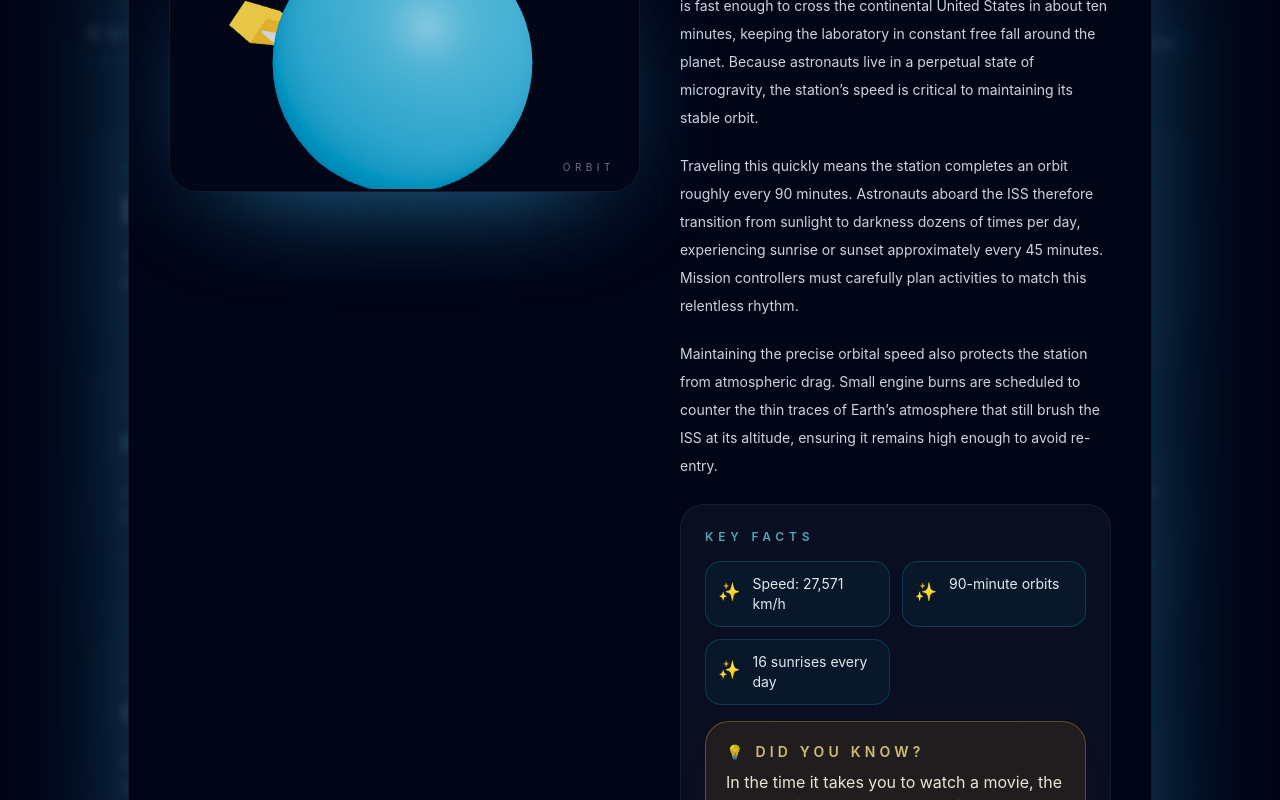
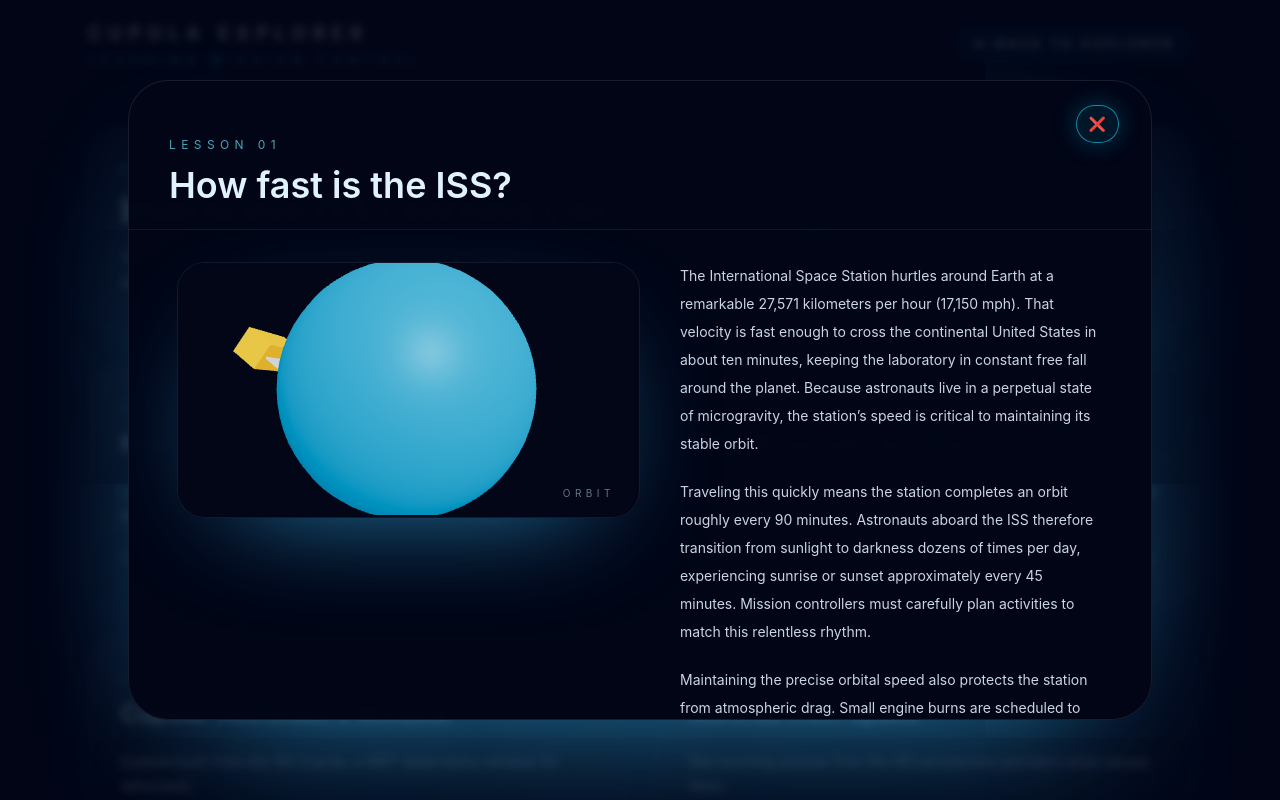
Before and after one commit to hbrbou66/Cupola-Explorer, a React (Vite) app: page /education in a window 1280 px wide. Both pictures are taken after a click on the button 356 px from the left and 486 px from the top of the page. Shown: the top 800 px of the page. Built offline with nearby package versions, Linux system fonts and the light colour scheme.

Commit message:
Make lesson modal scrollable with fixed header and footer

```diff
--- a/src/index.css
+++ b/src/index.css
@@ -58,3 +58,24 @@ a {
     @apply pointer-events-none absolute inset-0 -z-10 rounded-3xl border border-slate-800/60 bg-slate-900/40 backdrop-blur;
   }
 }
+
+.scrollable-modal {
+  overflow-y: auto;
+  scroll-behavior: smooth;
+  scrollbar-width: thin;
+  scrollbar-color: rgba(14, 165, 233, 0.5) transparent;
+}
+
+.scrollable-modal::-webkit-scrollbar {
+  width: 6px;
+}
+
+.scrollable-modal::-webkit-scrollbar-thumb {
+  background: rgba(0, 200, 255, 0.5);
+  border-radius: 6px;
+  box-shadow: 0 0 12px rgba(45, 212, 191, 0.35);
+}
+
+.scrollable-modal::-webkit-scrollbar-thumb:hover {
+  background: rgba(0, 200, 255, 0.8);
+}
--- a/src/pages/EducationPage.tsx
+++ b/src/pages/EducationPage.tsx
@@ -252,11 +252,12 @@ const EducationPage = () => {
               role="dialog"
               aria-modal="true"
               aria-labelledby="selected-lesson-title"
-              className="relative z-10 flex w-full max-w-5xl flex-col overflow-hidden rounded-[2.5rem] border border-slate-800/70 bg-slate-950/95 shadow-[0_55px_160px_-80px_rgba(56,189,248,1)]"
+              className="relative z-10 flex h-[95vh] w-[95vw] max-w-6xl flex-col overflow-hidden rounded-[2.5rem] border border-slate-800/70 bg-slate-950/95 shadow-[0_55px_160px_-80px_rgba(56,189,248,1)] sm:h-[85vh] sm:w-[85vw] lg:h-[80vh] lg:w-[80vw]"
               variants={modalVariants}
               onClick={(event) => event.stopPropagation()}
             >
-              <div className="relative flex flex-col gap-6 px-10 pb-10 pt-12 sm:pt-14">
+              <div className="flex h-full flex-col">
+                <header className="relative flex flex-col gap-3 border-b border-slate-800/50 px-10 pb-6 pt-12 sm:pt-14">
                   <button
                     type="button"
                     onClick={handleLessonClose}
@@ -268,26 +269,53 @@ const EducationPage = () => {
                   <AnimatePresence mode="wait" custom={navigationDirection}>
                     <motion.div
                       key={selectedLesson.id}
-                    className="flex flex-col gap-10"
                       variants={contentVariants}
                       initial="enter"
                       animate="center"
                       exit="exit"
                       custom={navigationDirection}
+                      className="flex flex-col gap-3"
                     >
-                    <header className="flex flex-col gap-3">
                       <p className="text-xs uppercase tracking-[0.45em] text-cyan-300/70">
                         Lesson {selectedLesson.id.toString().padStart(2, '0')}
                       </p>
                       <h3 id="selected-lesson-title" className="text-3xl font-semibold text-sky-100 sm:text-4xl">
                         {selectedLesson.title}
                       </h3>
+                    </motion.div>
+                  </AnimatePresence>
                 </header>
-                    <div className="flex flex-col gap-10 lg:flex-row">
-                      <div className="lg:w-1/2">
+                <AnimatePresence mode="wait" custom={navigationDirection}>
+                  <motion.div
+                    key={`${selectedLesson.id}-content`}
+                    variants={contentVariants}
+                    initial="enter"
+                    animate="center"
+                    exit="exit"
+                    custom={navigationDirection}
+                    className="flex flex-1 flex-col"
+                  >
+                    <div className="scrollable-modal flex-1 space-y-10 overflow-y-auto px-10 py-8 sm:px-12">
+                      <motion.div
+                        initial={{ opacity: 0, y: 20 }}
+                        animate={{ opacity: 1, y: 0 }}
+                        transition={{ delay: 0.1, duration: 0.3, ease: [0.16, 1, 0.3, 1] }}
+                        className="flex flex-col gap-10 lg:flex-row"
+                      >
+                        <motion.div
+                          initial={{ opacity: 0, y: 20 }}
+                          animate={{ opacity: 1, y: 0 }}
+                          transition={{ delay: 0.15, duration: 0.35, ease: [0.16, 1, 0.3, 1] }}
+                          className="lg:w-1/2"
+                        >
                           <LessonVisual visual={selectedLesson.visual} />
-                      </div>
-                      <div className="flex flex-1 flex-col gap-6 text-sm leading-7 text-slate-300">
+                        </motion.div>
+                        <motion.div
+                          initial={{ opacity: 0, y: 20 }}
+                          animate={{ opacity: 1, y: 0 }}
+                          transition={{ delay: 0.2, duration: 0.35, ease: [0.16, 1, 0.3, 1] }}
+                          className="flex flex-1 flex-col gap-6 text-sm leading-7 text-slate-300"
+                        >
                           <div className="space-y-5">
                             {selectedLesson.details.split('\n\n').map((paragraph) => (
                               <p key={paragraph.slice(0, 40)}>{paragraph}</p>
@@ -317,9 +345,11 @@ const EducationPage = () => {
                               <p className="mt-2 text-base text-amber-50/90">{selectedLesson.funFact}</p>
                             </div>
                           </div>
+                        </motion.div>
+                      </motion.div>
                     </div>
-                    </div>
-                    <footer className="flex flex-col gap-4 rounded-[2rem] border border-slate-800/60 bg-slate-950/80 p-6 sm:flex-row sm:items-center sm:justify-between">
+                    <footer className="border-t border-slate-800/60 px-10 py-8">
+                      <div className="flex flex-col gap-4 rounded-[2rem] border border-slate-800/60 bg-slate-950/80 p-6 sm:flex-row sm:items-center sm:justify-between">
                         <p className="text-sm font-semibold tracking-[0.4em] text-cyan-300/70">
                           Lesson {selectedLesson.id} of {totalLessons} ✅
                         </p>
@@ -341,6 +371,7 @@ const EducationPage = () => {
                             Next Lesson ➡
                           </motion.button>
                         </div>
+                      </div>
                     </footer>
                   </motion.div>
                 </AnimatePresence>
```
Lines whose indentation alone changed are shown as unchanged.
